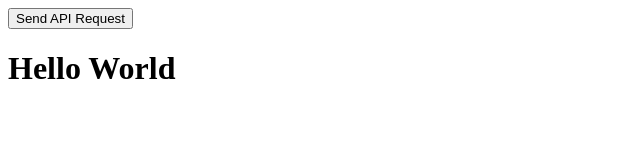
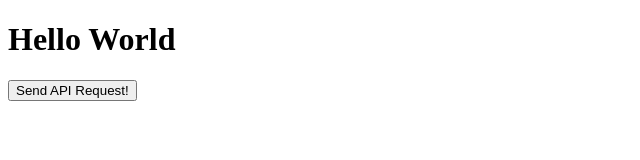
Before and after one commit to dylanwingnean/hello-there, a plain HTML site: page index.html in a window 1280 px wide. Shown: the whole page, without its empty margins (0-640 px from the left). Drawn offline with Linux system fonts and the light colour scheme.

Commit message:
Update index.html

```diff
--- a/index.html
+++ b/index.html
@@ -1,7 +1,6 @@
 <!DOCTYPE html>
 <html>
   <head>
-
     <script>
   // Function to parse the query string
   function getQueryParams() {
@@ -34,7 +33,6 @@ j=d.createElement(s),dl=l!='dataLayer'?'&l='+l:'';j.async=true;j.src=
 })(window,document,'script','dataLayer','GTM-K4NG57N');</script>
 <!-- End Google Tag Manager -->
     <title>Hello World</title>
-    <div><button id="apiButton">Send API Request</button></div>
   </head>
   <body>
     <!-- Google Tag Manager (noscript) -->
@@ -42,5 +40,6 @@ j=d.createElement(s),dl=l!='dataLayer'?'&l='+l:'';j.async=true;j.src=
 height="0" width="0" style="display:none;visibility:hidden"></iframe></noscript>
 <!-- End Google Tag Manager (noscript) -->
     <h1>Hello World</h1>
+        <div><button id="apiButton">Send API Request!</button></div>
   </body>
 </html>
```
